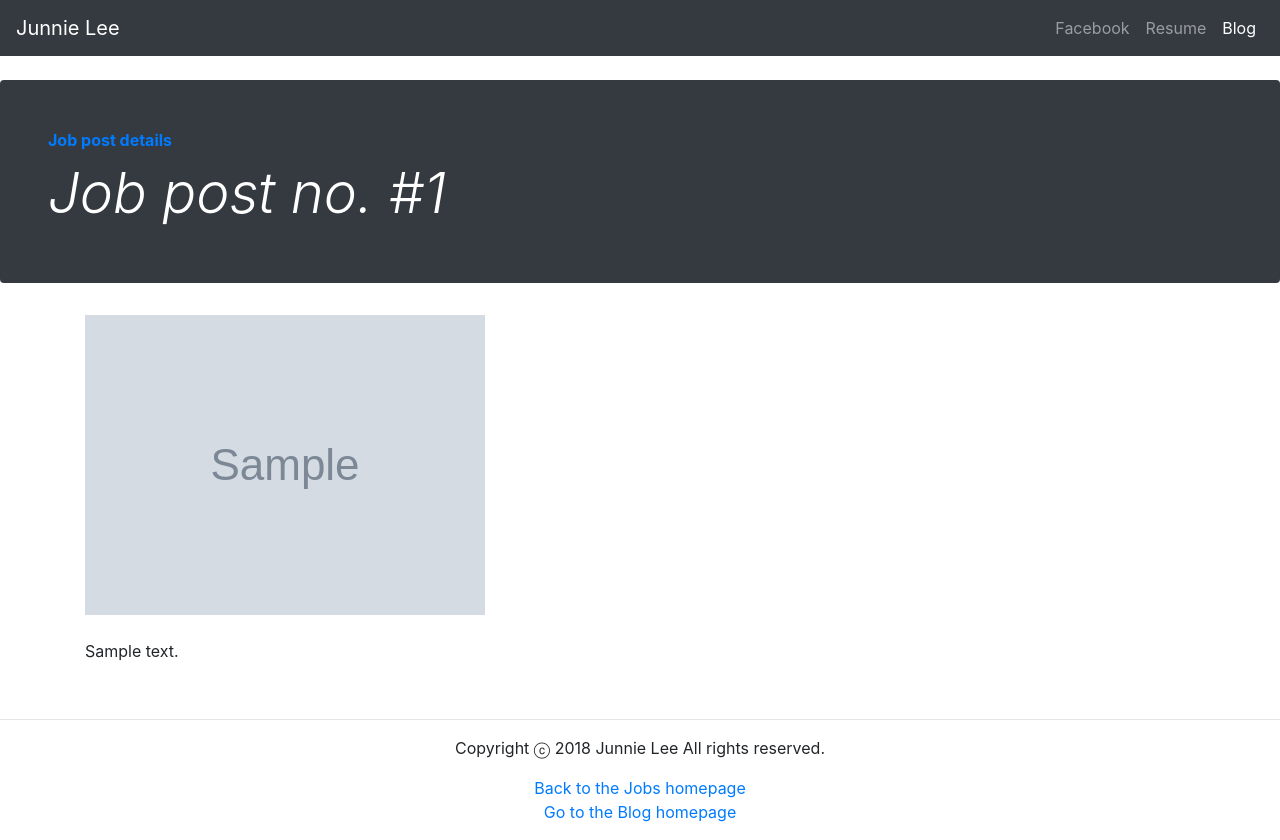
After one commit to JunnieLee/django2_toy_portfolio, a Django app: template jobs/templates/jobs/jobs_detail.html in a window 1280 px wide. The commit adds this page. Run offline with Django 3.2, Linux system fonts and the light colour scheme; the template is opened without the code that fills it: most values are stand-ins (such as "Sample title", 1, 10 or a date in 2020); grey boxes marked "Sample" are stand-in pictures; some libraries are stand-ins or nearby versions.

Commit message:
finished the jobs detail page as well! :) yay

```diff
--- a/jobs/templates/jobs/home.html
+++ b/jobs/templates/jobs/home.html
@@ -54,9 +54,9 @@
             {% for job in jobs.all %} <!-- we brought the 'jobs' object from the views file! -->
             <div class="col-md-4">
               <div class="card mb-4 box-shadow">
-                <img class="card-img-top" src="{{ job.image.url }}" />
+                <a href="{% url 'jobs_detail' pk=job.pk %}"><img class="card-img-top" src="{{ job.image.url }}" /></a>
                 <div class="card-body">
-                  <p class="card-text">{{ job.summary }}</p>
+                  <a href="{% url 'jobs_detail' pk=job.pk %}"><p class="card-text">{{ job.summary }}</p></a>
                 </div>
               </div>
             </div>
--- /dev/null
+++ b/jobs/templates/jobs/jobs_detail.html
@@ -0,0 +1,74 @@
+<!doctype html>
+<html lang="en">
+  <!doctype html>
+  <html lang="en">
+    <head>
+      <meta charset="utf-8">
+      <meta name="viewport" content="width=device-width, initial-scale=1, shrink-to-fit=no">
+      <meta name="description" content="">
+      <meta name="author" content="">
+      <link rel="icon" href="../../../../favicon.ico">
+
+      <title>Job post details</title>
+
+      <!-- Bootstrap core CSS -->
+      <link rel="stylesheet" href="https://maxcdn.bootstrapcdn.com/bootstrap/4.0.0/css/bootstrap.min.css" integrity="sha384-Gn5384xqQ1aoWXA+058RXPxPg6fy4IWvTNh0E263XmFcJlSAwiGgFAW/dAiS6JXm" crossorigin="anonymous">
+
+    </head>
+
+    <body>
+
+      <header>
+        <nav class="navbar navbar-expand-lg navbar-dark bg-dark">
+          <a class="navbar-brand" href="{% url 'home' %}">Junnie Lee</a>
+          <button class="navbar-toggler" type="button" data-toggle="collapse" data-target="#navbarNavAltMarkup" aria-controls="navbarNavAltMarkup" aria-expanded="false" aria-label="Toggle navigation">
+            <span class="navbar-toggler-icon"></span>
+          </button>
+          <div class="collapse navbar-collapse" id="navbarNavAltMarkup">
+            <div class="navbar-nav ml-auto">
+              <a class="nav-item nav-link" href="#">Facebook</a>
+              <a class="nav-item nav-link" href="#">Resume</a>
+              <a class="nav-item nav-link active" href="{% url 'allblogs' %}">Blog</a>
+            </div>
+          </div>
+        </nav>
+      </header>
+      <br />
+
+      <div class="jumbotron p-3 p-md-5 text-white rounded bg-dark">
+        <div class="col-md-6 px-0">
+          <strong class="d-inline-block mb-2 text-primary">Job post details</strong>
+          <h1 class="display-4 font-italic">Job post no. #{{ job_post.id }}</h1>
+        </div>
+      </div>
+
+      <main role="main" class="container">
+        <div class="row">
+          <div class="col-md-8 blog-main">
+            <img class="img-fluid" src="{{ job_post.image.url }}" />
+            <br /><br />
+              <p>{{ job_post.summary }}</p>
+            <br />
+          </div>
+        </div>
+      </main>
+
+    <hr />
+    <footer class="blog-footer">
+      <div class="container text-center">
+        <p> Copyright ⓒ {% now "Y" %} Junnie Lee All rights reserved.</p>
+      </div>
+      <p>
+        <div class="container text-center"><a href="{% url 'home' %}">Back to the Jobs homepage</a></div>
+        <div class="container text-center"><a href="{% url 'allblogs' %}">Go to the Blog homepage</a></div>
+      </p>
+    </footer>
+
+    <!-- Bootstrap core JavaScript
+    ================================================== -->
+    <!-- Placed at the end of the document so the pages load faster -->
+    <script src="https://code.jquery.com/jquery-3.2.1.slim.min.js" integrity="sha384-KJ3o2DKtIkvYIK3UENzmM7KCkRr/rE9/Qpg6aAZGJwFDMVNA/GpGFF93hXpG5KkN" crossorigin="anonymous"></script>
+    <script src="https://cdnjs.cloudflare.com/ajax/libs/popper.js/1.12.9/umd/popper.min.js" integrity="sha384-ApNbgh9B+Y1QKtv3Rn7W3mgPxhU9K/ScQsAP7hUibX39j7fakFPskvXusvfa0b4Q" crossorigin="anonymous"></script>
+    <script src="https://maxcdn.bootstrapcdn.com/bootstrap/4.0.0/js/bootstrap.min.js" integrity="sha384-JZR6Spejh4U02d8jOt6vLEHfe/JQGiRRSQQxSfFWpi1MquVdAyjUar5+76PVCmYl" crossorigin="anonymous"></script>
+  </body>
+</html>
--- /dev/null
+++ b/jobs/urls.py
@@ -0,0 +1,8 @@
+from django.urls import path
+from . import views
+
+urlpatterns = [
+   path('', views.home, name='home'),
+   path('jobs_detail/<pk>/', views.jobs_detail, name='jobs_detail'),
+
+]
--- a/jobs/views.py
+++ b/jobs/views.py
@@ -1,4 +1,4 @@
-from django.shortcuts import render
+from django.shortcuts import render, get_object_or_404
 from .models import Job # (1)
 
 # Create your views here.
@@ -6,3 +6,7 @@ def home(request):
 	jobs = Job.objects # (2)
 	# (1) + (2) = These will bring every Job objects from the DB and change them into some usable python objects!
 	return render(request, 'jobs/home.html', {'jobs':jobs})
+
+def jobs_detail(request, pk):
+	job_post = get_object_or_404(Job, pk=pk)
+	return render(request, 'jobs/jobs_detail.html', {'job_post':job_post})
--- a/portfolio/urls.py
+++ b/portfolio/urls.py
@@ -7,7 +7,7 @@ import jobs.views
 
 urlpatterns = [
     path('admin/', admin.site.urls),
-    path('', jobs.views.home, name='home'),
+    path('jobs/', include('jobs.urls')),
     path('blog/', include('blog.urls')), #만약 주소가 blog/ 뒤에 쌸라쌸라 이렇게 있는거면, blog/urls.py 파일에 있는 url 정보를 참고해라!!
                                          #이런식으로 하면 각 app들에 대해 세부 url들을 따로따로 깔끔하게 관리할 수 있겠지!
 ] + static(settings.MEDIA_URL, document_root=settings.MEDIA_ROOT)
```
